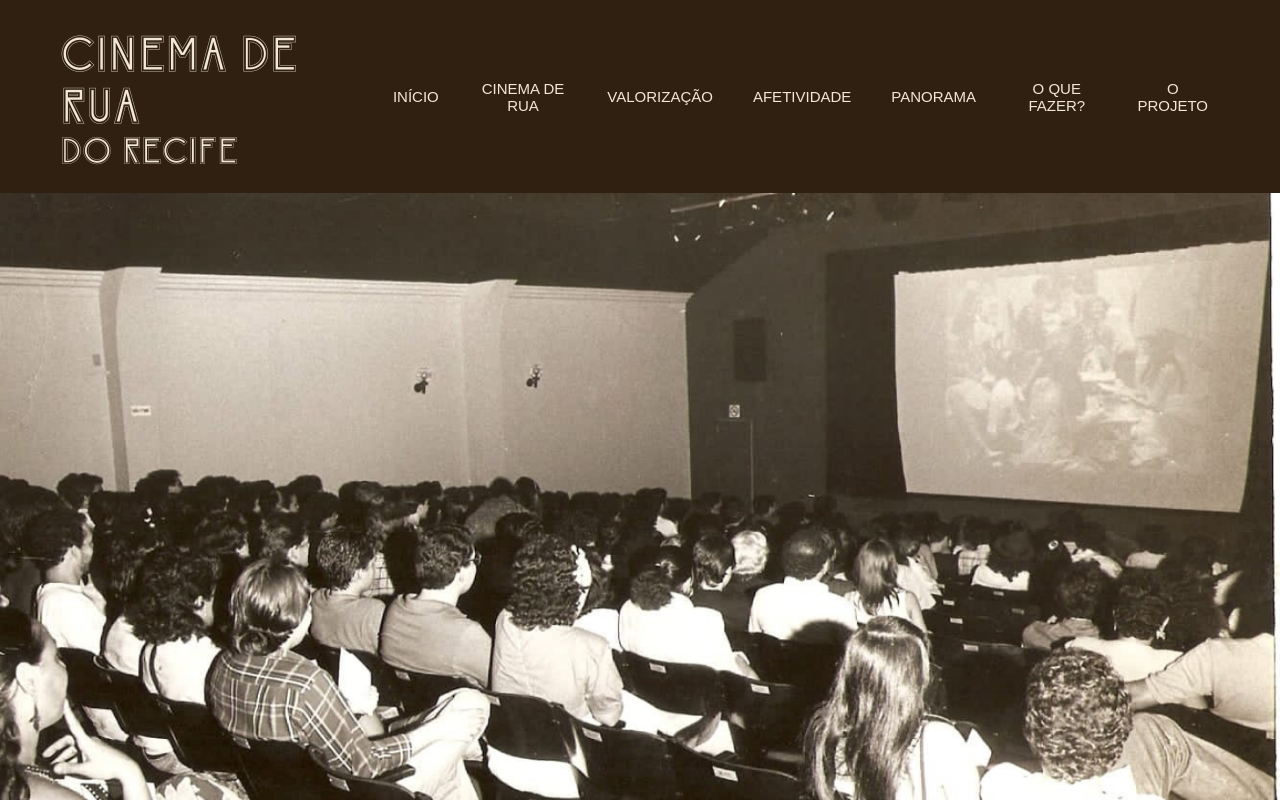
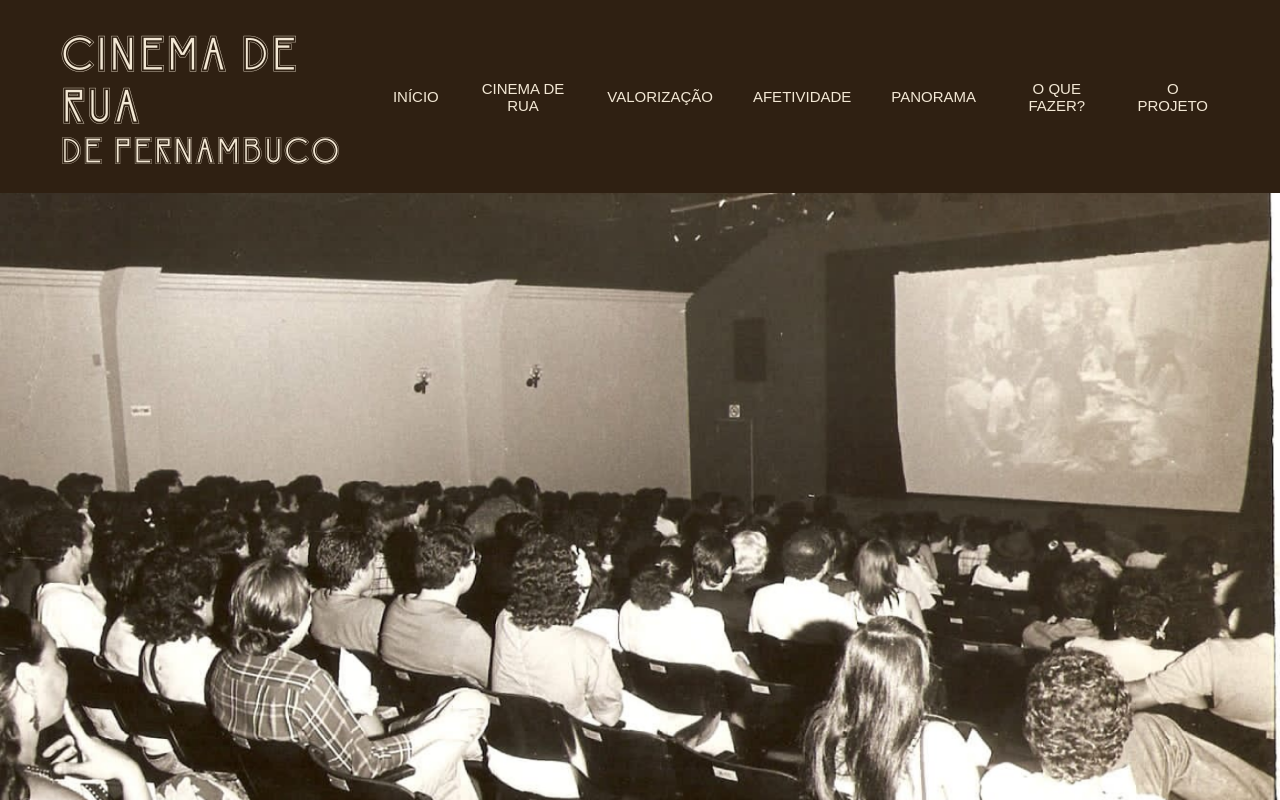
Before and after one commit to italoh623/cinema-rua, a Next.js app: page / in a window 1280 px wide. Shown: the top 800 px of the page. Built offline with nearby package versions, Linux system fonts and the light colour scheme; a web font is replaced by a local one.

Commit message:
Atualiza texto da matéria

```diff
--- a/src/components/Menu/index.tsx
+++ b/src/components/Menu/index.tsx
@@ -18,7 +18,7 @@ export default function Menu() {
       <div className={styles.principal}>
         <div className={styles.menuTitle} onClick={handleClick('/')}>
           <h1>CINEMA DE RUA</h1>
-          <h2>DO RECIFE</h2>
+          <h2>DE PERNAMBUCO</h2>
         </div>
         <button className={styles.menuToggle} onClick={() => setMenuOpen(!menuOpen)}>
           <img src={`${menuOpen ? "./images/close.svg" : "./images/menu-bar.svg"}`}/>
--- a/src/components/SessionAppreciation/index.tsx
+++ b/src/components/SessionAppreciation/index.tsx
@@ -14,7 +14,7 @@ export default function SessionAppreciation() {
 
           <p>O cinema de rua resistiu pois mostrou que a cultura é muito mais que entretenimento. Esses espaços são ambientes autênticos e muitas vezes históricos, instrumentos de acesso à cultura porque colaboram com a democratização da comunicação com preços mais acessíveis e filmes que fogem da lógica da exibição comercial.</p>
 
-          <p>O tradicional Cinema São Luiz, no Recife, está fechado há mais de um ano para reforma no sistema de esgoto e no teto da construção. O fechamento é retratado em “Retratos Fantasmas”, de acordo com o próprio Kleber Mendonça Filho. A REABERTURA DO CINEMA ESTÁ PREVISTA PARA 2024. ENQUANTO ISSO, ESPERAMOS.</p>
+          <p>O tradicional Cinema São Luiz, no Recife, está fechado há mais de um ano para reforma no sistema de esgoto e no teto da construção. O fechamento é retratado em “Retratos Fantasmas”, de acordo com o próprio Kleber Mendonça Filho. A reabertura do cinema está prevista para 2024. Enquanto isso, esperamos.</p>
         </section>
 
         <div className={styles.photo}>
```
